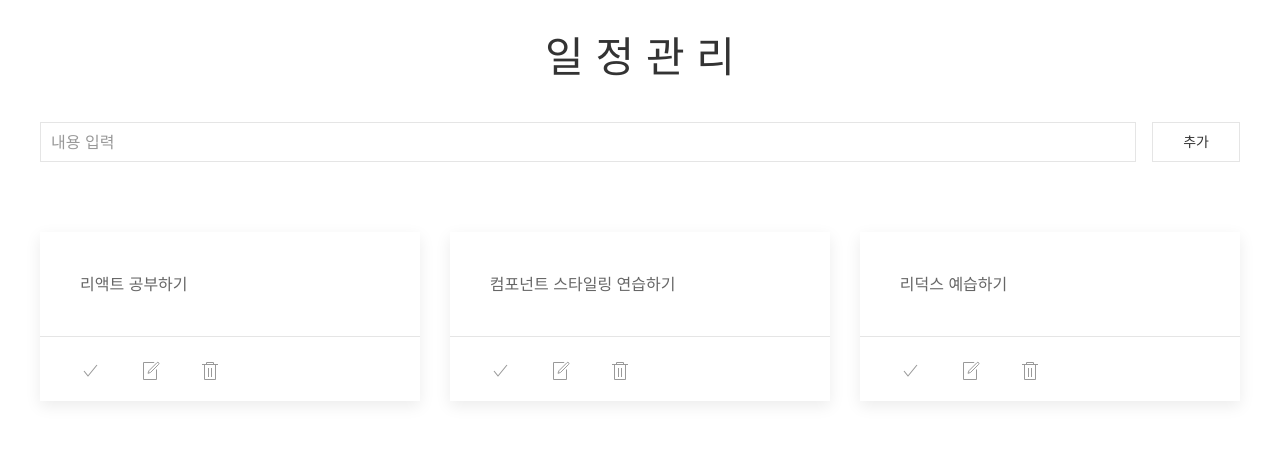
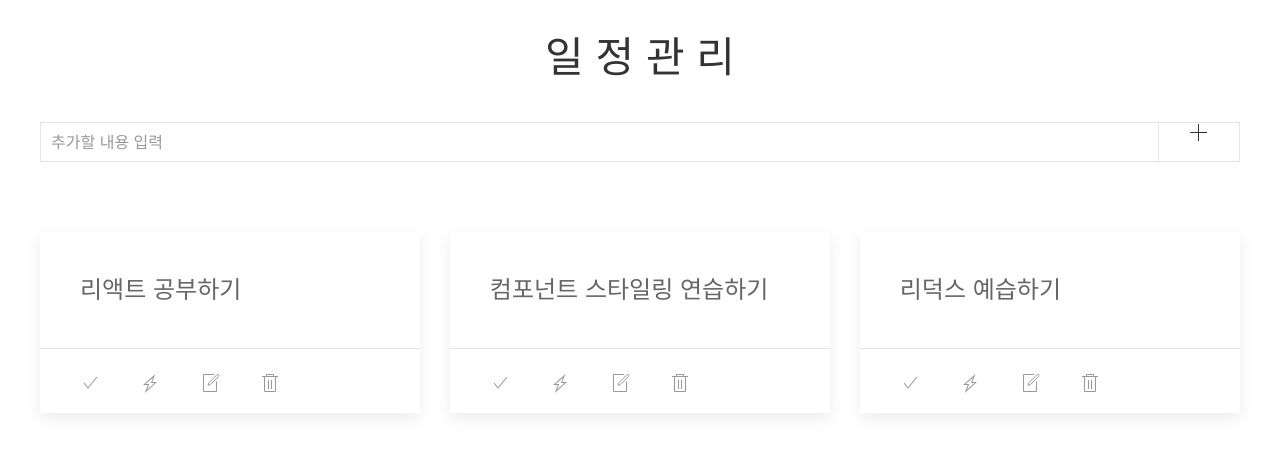
Before and after one commit to leeseonghyun21/todolist-react, a React (Create React App) app: page / in a window 1280 px wide. Shown: the top 454 px of the page. Built offline with nearby package versions, Linux system fonts and the light colour scheme.

Commit message:
minor design changed

```diff
--- a/src/components/TodoInput.js
+++ b/src/components/TodoInput.js
@@ -11,8 +11,8 @@ const TodoInput = ({value, onChange, onInsert}) => {
 
   return(
     <div className="todo-input uk-margin-large-bottom">
-      <input className="uk-input" placeholder="내용 입력" onChange={onChange} onKeyPress={handleKeyPress} value={value} />
-      <button className="uk-button uk-button-default" onClick={onInsert}>추가</button>
+      <input className="uk-input" placeholder="추가할 내용 입력" onChange={onChange} onKeyPress={handleKeyPress} value={value} />
+      <button className="uk-button uk-button-default" onClick={onInsert} uk-icon="plus"></button>
     </div>
   );
 };
--- a/src/components/TodoItem.js
+++ b/src/components/TodoItem.js
@@ -1,8 +1,7 @@
 import React, { Component, Fragment } from 'react';
+import '../styles/TodoItem.scss';
 
 class TodoItem extends Component {
-  textInput = React.createRef();
-
   state = {
     editing: false,
     text: ''
@@ -20,6 +19,16 @@ class TodoItem extends Component {
     e.stopPropagation();
   }
 
+  handlePress = (e) => {
+    if(e.key === 'Enter') this.handleToggleEdit();
+  }
+
+  handleToggle = () => {
+    this.setState({
+      editing: !this.state.editing
+    });
+  }
+
   handleToggleEdit = () => {
     const{ todo, onUpdate } = this.props;
 
@@ -33,10 +42,7 @@ class TodoItem extends Component {
         text: todo.text
       });
     }
-    this.setState({
-      editing: !this.state.editing
-    });
-    this.textInput.current.focus();
+    this.handleToggle();
   }
 
   render() {
@@ -50,16 +56,16 @@ class TodoItem extends Component {
               <div className="uk-card uk-card-default uk-card-hover">
                 <div className="uk-card-body">
                   <input
-                    ref={this.textInput}
                     className="uk-input"
                     placeholder="수정할 내용"
                     onChange={this.handleChange}
+                    onKeyPress={this.handlePress}
                     value={this.state.text} />
                 </div>
                 <div className="uk-card-footer">
-                  <a href="#" className="uk-icon-link uk-margin-medium-right" uk-icon="check"></a>
-                  <a href="#" className="uk-icon-link uk-margin-medium-right" uk-icon="check" onClick={this.handleToggleEdit}></a>
-                  <a href="#" className="uk-icon-link" uk-icon="trash" onClick={this.handleRemove}></a>
+                  <button className="uk-icon-link uk-margin-medium-right" uk-icon="close" onClick={()=>{this.setState({editing: !this.state.editing})}}></button>
+                  <button className="uk-icon-link uk-margin-medium-right" uk-icon="paint-bucket" onClick={()=>{alert('기능 준비중입니다.')}}></button>
+                  <button className="uk-icon-link uk-margin-medium-right" uk-icon="check" onClick={this.handleToggleEdit}></button>
                 </div>
               </div>
             </Fragment>
@@ -67,12 +73,13 @@ class TodoItem extends Component {
             <Fragment>
               <div className="uk-card uk-card-default uk-card-hover">
                 <div className="uk-card-body">
-                  <p>{children}</p>
+                  <p className="uk-text-large">{children}</p>
                 </div>
                 <div className="uk-card-footer">
-                  <a href="#" className="uk-icon-link uk-margin-medium-right" uk-icon="check"></a>
-                  <a href="#" className="uk-icon-link uk-margin-medium-right" uk-icon="file-edit" onClick={this.handleToggleEdit}></a>
-                  <a href="#" className="uk-icon-link" uk-icon="trash" onClick={this.handleRemove}></a>
+                  <button className="uk-icon-link uk-margin-medium-right" uk-icon="check" onClick={()=>{alert('기능 준비중입니다.')}}></button>
+                  <button className="uk-icon-link uk-margin-medium-right" uk-icon="bolt" onClick={()=>{alert('기능 준비중입니다.')}}></button>
+                  <button className="uk-icon-link uk-margin-medium-right" uk-icon="file-edit" onClick={this.handleToggleEdit}></button>
+                  <button className="uk-icon-link" uk-icon="trash" onClick={this.handleRemove}></button>
                 </div>
               </div>
             </Fragment>
--- a/src/components/TodoList.js
+++ b/src/components/TodoList.js
@@ -21,7 +21,7 @@ class TodoList extends Component {
     );
 
     return (
-      <div uk-grid="true" className="uk-grid-medium uk-child-width-1-2@s uk-child-width-1-3@m">
+      <div uk-grid="masonry: true" className="uk-grid-medium uk-child-width-1-2@s uk-child-width-1-3@m">
         {todoList}
       </div>
     );
--- a/src/styles/TodoInput.scss
+++ b/src/styles/TodoInput.scss
@@ -4,9 +4,12 @@
   input {
     flex: 2;
     margin-right: 1rem;
+    margin-right: 0;
+    padding-right: 0;
   }
 
   button {
+    border-left: hidden;
     display: flex;
   }
 }
--- a/src/styles/TodoItem.scss
+++ b/src/styles/TodoItem.scss
@@ -2,3 +2,13 @@
   color: gray;
   text-decoration: underline;
 }
+
+input {
+  font-weight: 300;
+}
+
+.uk-card-body {
+  p {
+    font-weight: 300;
+  }
+}
```
